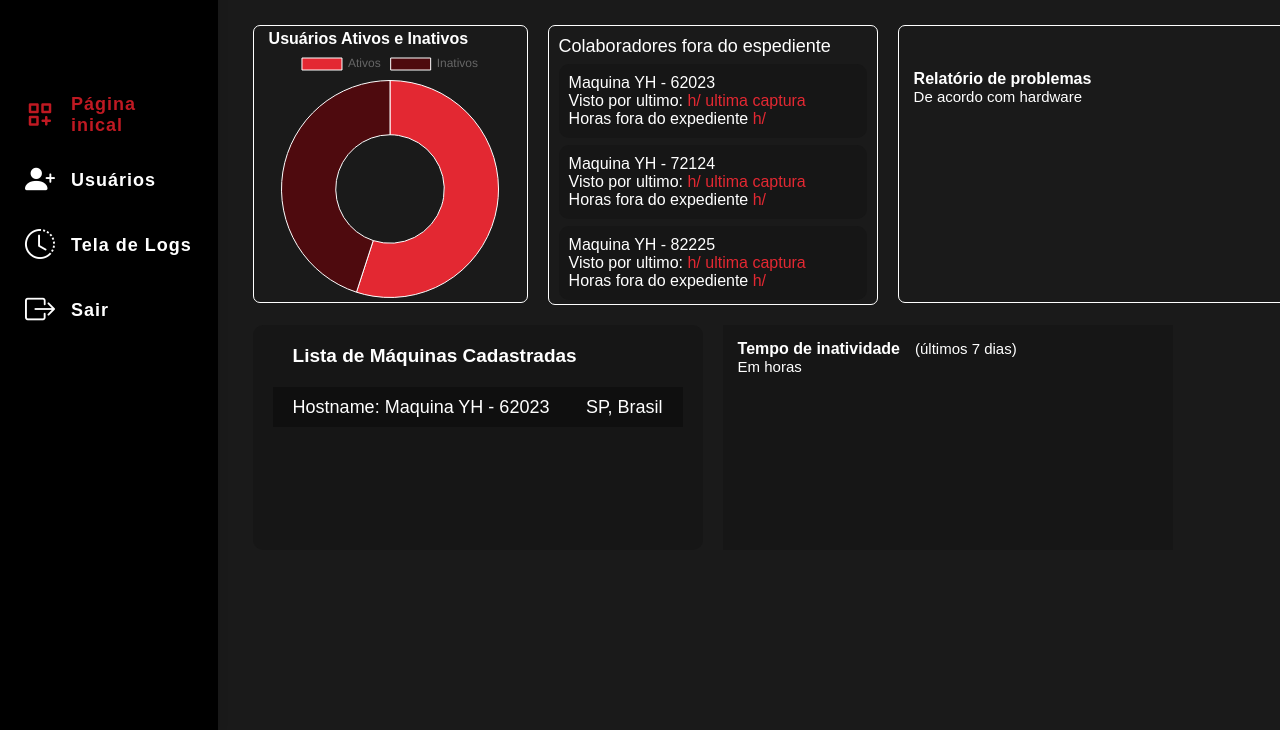
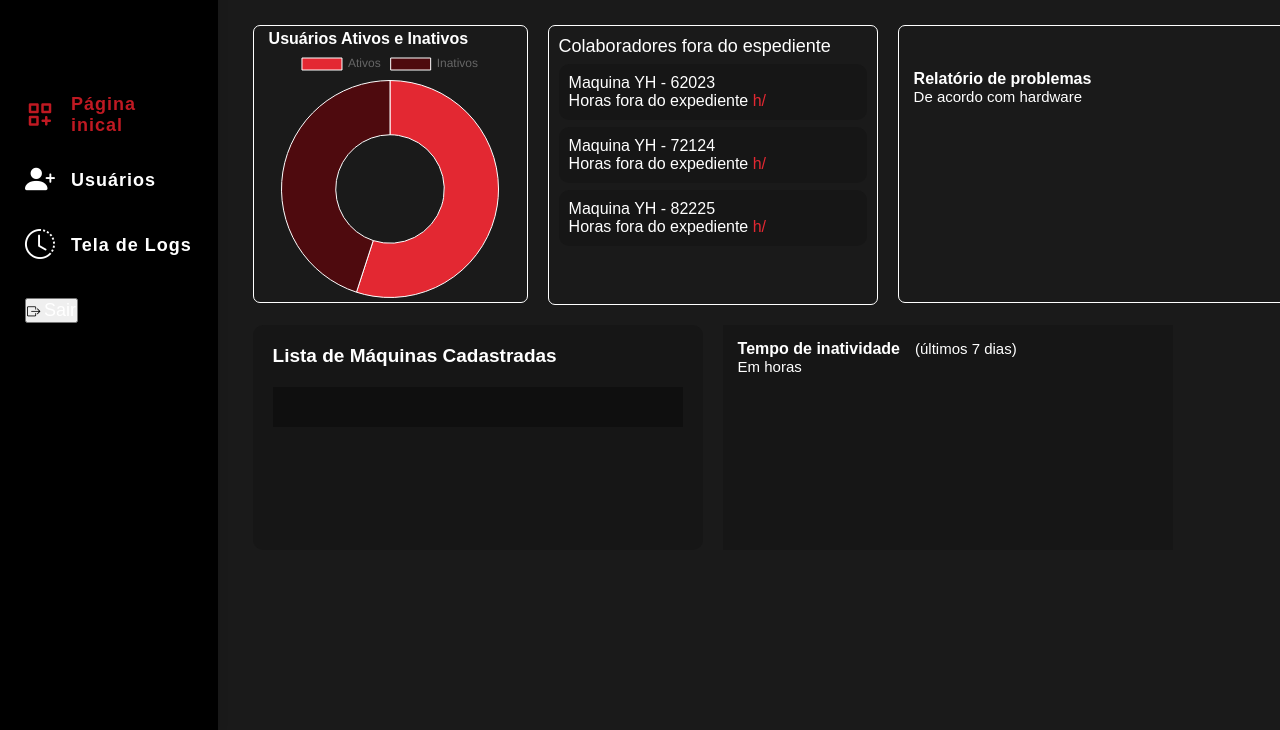
Before and after one commit to projeto-yotte/site-yotte, a website: page site/public/dashboard-ADM/paginaInicial.html in a window 1280 px wide. Shown: the part 70-800 px from the top of the page. Drawn offline with nearby package versions, Linux system fonts and the light colour scheme; no server answers.

Commit message:
modificacoes na pagina inicial dash

```diff
--- a/site/public/css/paginaInicial.css
+++ b/site/public/css/paginaInicial.css
@@ -143,6 +143,9 @@
     width: 450px;
     height: 225px;
     flex-direction: column;
+    max-height: 270px;
+    overflow-x: hidden;
+    overflow-y: auto;
     gap: 20px;
     background-color: #161616;
     margin-top: 20px;
@@ -163,7 +166,6 @@
     font-size: 19px;
     font-weight: 600;
     display: flex;
-    margin: 0 0 0 20px;
 }
 
 .containerColTittle {
--- a/site/public/dashboard-ADM/paginaInicial.html
+++ b/site/public/dashboard-ADM/paginaInicial.html
@@ -55,11 +55,11 @@
                             </a>
                         </li>
                         <li class="lista">
-                            <a href="" onclick="EncerrarSession()">
+                            <button href="" onclick="encerrarSession()">
                                 <i class="bi bi-box-arrow-right"></i>
                                 <!-- <i class="bi bi-gear"></i> -->
                                 <span class="lista">Sair</span>
-                            </a>
+                            </button>
                         </li>
                     </ul>
                 </div>
@@ -98,34 +98,23 @@
                         <span>Colaboradores fora do espediente</span>
                         <div class="caixa">
                             <span class="info" id="nomeMaquina">Maquina YH - 62023</span>
-                            <span class="span">Visto por ultimo: <span class="info destaque" id="hora_captura"> h/
-                                    ultima captura</span></span>
+
                             <span class="span">Horas fora do expediente <span class="info destaque" id="hora_captura">
                                     h/</span></span>
                         </div>
                         <div class="caixa">
                             <span class="info" id="nomeMaquina">Maquina YH - 72124
                             </span>
-                            <span class="span">Visto por ultimo: <span class="info destaque" id="hora_captura"> h/
-                                    ultima captura</span></span>
+
                             <span class="span">Horas fora do expediente <span class="info destaque" id="hora_captura">
                                     h/</span></span>
                         </div>
                         <div class="caixa">
                             <span class="info" id="nomeMaquina">Maquina YH - 82225
                             </span>
-                            <span class="span">Visto por ultimo: <span class="info destaque" id="hora_captura"> h/
-                                    ultima captura</span></span>
+
                             <span class="span">Horas fora do expediente <span class="info destaque" id="hora_captura">
                                     h/</span></span>
-                        </div>
-                        <div class="caixa">
-                            <span class="info" id="nomeMaquina">Maquina YH - 92326
-                            </span>
-                            <span class="span">Visto por ultimo: <span class="info destaque" id="hora_captura"> h/
-                                    ultima captura</span></span>
-                            <span class="span">Horas fora do expediente <span class="info destaque" id="hora_captura">
-                                    h/ ultima captura</span></span>
                         </div>
                     </div>
 
@@ -155,8 +144,8 @@
                     <Span class="titleMaquina">Lista de Máquinas Cadastradas</Span>
                     <a href="dashEspecifica.html">
                         <div class="containerColTittle">
-                            <span>Hostname: <span id="idMaquina">Maquina YH - 62023</span></span>
-                            <span id="regiao">SP, Brasil</span>
+                            <span id="idMaquina"></span>
+                            <span id="regiao"></span>
                         </div>
                     </a>
                     <!-- PRÓXIMA DIV ESTÁ SENDO PREENCHIDA PELO BANCO -->
@@ -279,14 +268,9 @@
                     maquinaElement.classList.add('listaMaquinas');
 
                     maquinaElement.innerHTML = `
-                <span class="titleMaquina">Lista de Máquinas Cadastradas</span>
-                <a href="dashEspecifica.html">
-                    <div class="containerColTittle">
                         <span>Hostname: <span id="idMaquina">${maquina.id_maquina}</span></span>
                         <span id="regiao">${maquina.funcionario}</span>
-                    </div>
-                </a>
-            `;
+                    `;
 
                     maquinasContainer.appendChild(maquinaElement); // Adiciona a maquinaElement ao container de maquinas
                 });
--- a/site/public/js/logins.js
+++ b/site/public/js/logins.js
@@ -94,7 +94,8 @@ function login() {
                 },
                 body: JSON.stringify({
                     emailServer: emailVar,
-                    senhaServer: senhaVar
+                    senhaServer: senhaVar,
+                    idEmpresa : sessionStorage.id_empresa
 
 
 
@@ -108,6 +109,7 @@ function login() {
                     resposta.json().then(json => {
                         console.log(json);
                         sessionStorage.ID_USUARIO = json.id_usuario;
+                        sessionStorage.ID_EMPRESA = json.fk_empresa;
 
                         setTimeout(function () {
                            window.location = './dashboard-ADM/paginaInicial.html'
--- a/site/src/models/adminModel.js
+++ b/site/src/models/adminModel.js
@@ -5,7 +5,7 @@ var database = require("../database/config")
 function loginAdm(email, senha) {
     console.log("ACESSEI O USUARIO MODEL \n \n\t\t >> Se aqui der erro de 'Error: connect ECONNREFUSED',\n \t\t >> verifique suas credenciais de acesso ao banco\n \t\t >> e se o servidor de seu BD está rodando corretamente. \n\n function entrar(): ", email, senha)
     var instrucao = `
-    SELECT  id_usuario,email, senha FROM usuario where email = '${email}' and senha = '${senha}';
+    SELECT  fk_empresa,id_usuario,email, senha FROM usuario where email = '${email}' and senha = '${senha}';
 
     `;
     console.log("Executando a instrução SQL: \n" + instrucao);
```
